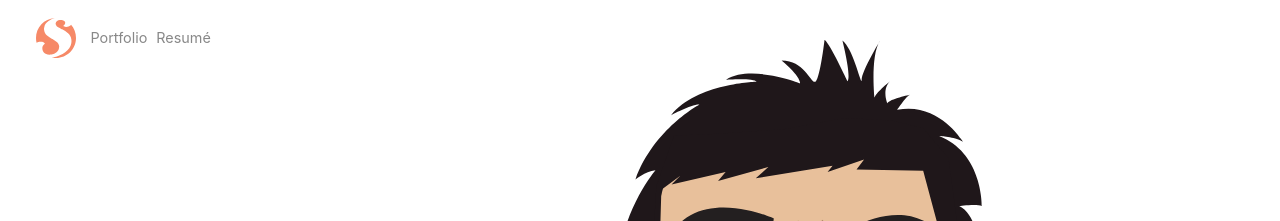
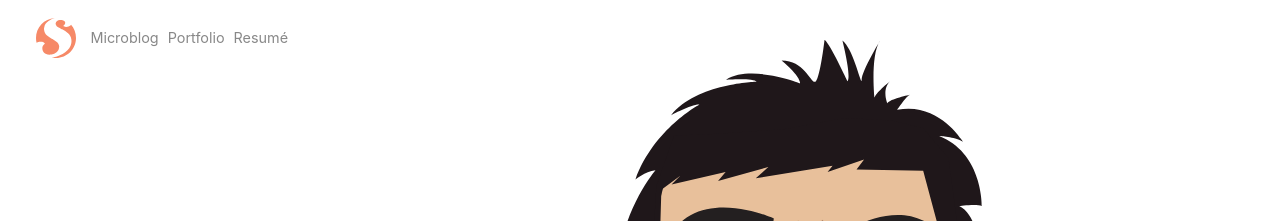
Before and after one commit to xavibenjamin/ttimsmith.com, a Jekyll site: the page built from index.html, in a window 1280 px wide. Shown: the top 221 px of the page. Built offline with Jekyll 4.4.1, drawn with Linux system fonts in a browser that asks for light colours; nearby versions of some CDN libraries; some web fonts are replaced.

Commit message:
Add microblog to navigation

```diff
--- a/_includes/header.html
+++ b/_includes/header.html
@@ -8,6 +8,7 @@
 
   <nav class="main__navigation">
     <ul>
+      <li><a href="/microblog/">Microblog</a></li>
       <li><a href="/portfolio/">Portfolio</a></li>
       <li><a href="/resume/">Resumé</a></li>
     </ul>
```
